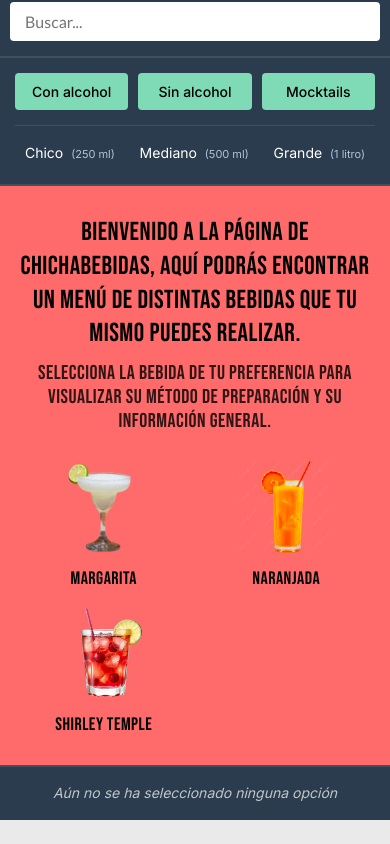
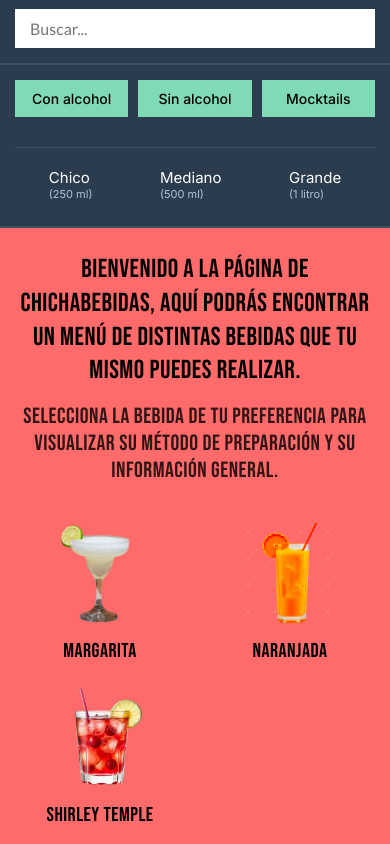
Before and after one commit to EdsonJC1604/Chichabebidas, a plain HTML site: page index.html in a window 390 px wide. Shown: the part 147-991 px from the top of the page. Before the commit the page ends 967 px from the top, so only its background shows below. Drawn offline with Linux system fonts and the light colour scheme.

Commit message:
Add files via upload

```diff
--- a/script.js
+++ b/script.js
@@ -1,4 +1,4 @@
-// Base de datos de recetas con las extensiones exactas de tus archivos
+// Base de datos corregida según tus archivos reales de la carpeta "imagenes"
 const bebidasData = [
     {
         id: 'margarita',
@@ -44,7 +44,7 @@ const bebidasData = [
         nombre: 'Tequila Sunrise',
         categoria: 'con-alcohol',
         subcategoria: 'tequila',
-        icono: 'teequila-sunrise.png',
+        icono: 'teequila-sunrise.jpeg', // Ajustado a tu archivo real con doble "e"
         imagenMain: 'teequila-sunrise-main.jpeg',
         descripcion: 'El Tequila Sunrise es un cóctel clásico elaborado con tequila, jugo de naranja y jarabe de granadina. Reconocido por su efecto visual en degradado —que evoca un amanecer—, combina sabores cítricos y dulces en una bebida refrescante, símbolo de la coctelería de los años setenta.',
         detallesHTML: `
@@ -52,7 +52,7 @@ const bebidasData = [
             <p><strong>Preparación típica:</strong> Directa en vaso alto (sin shaker)</p>
             <p><strong>Tiempo de preparación:</strong> 3–5 minutos</p>
             <p><strong>Servicio:</strong> Frío, con hielo, rodaja de naranja y cereza</p><br>
-            <p><strong>Ingredientes y preparación:</strong> Una receta estándar incluye 45 ml de tequila, 90 ml de jugo de naranja natural y 15 ml de granadina. Se vierte la tequila con el jugo sobre hielo en un vaso largo y luego se añade lentamente la granadina para crear el característico degradado rojizo. Se decora con una rodaja de naranja y una cereza marrasquino.</p>
+            <p><strong>Ingredientes y preparación:</strong> Una receta estándar incluye 45 ml de tequila, 90 ml de jugo de naranja natural y 15 ml de granadina. Se vierte el tequila con el jugo sobre hielo en un vaso largo y luego se añade lentamente la granadina.</p>
         `
     },
     {
@@ -65,7 +65,7 @@ const bebidasData = [
         descripcion: 'El mojito es un cóctel clásico cubano elaborado con ron blanco, jugo de lima, menta fresca, azúcar y agua con gas. Su equilibrio entre dulzura, acidez y frescura lo ha convertido en una de las bebidas veraniegas más populares del mundo y un ícono de la coctelería caribeña.',
         detallesHTML: `
             <p><strong>Ingredientes tradicionales:</strong> Menta (Hierba Buena), jugo de lima, azúcar, soda, hielo.</p><br>
-            <p><strong>Elaboración clásica:</strong> Para un mojito tradicional se colocan hojas de menta y azúcar en un vaso alto y se presionan suavemente para liberar los aceites. Se añaden jugo de lima y ron blanco, se mezcla, se incorpora hielo picado y se completa con soda. Se decora con una ramita de menta y una rodaja de lima. La clave está en no triturar excesivamente la menta para evitar amargor.</p>
+            <p><strong>Elaboración clásica:</strong> Se colocan hojas de menta y azúcar en un vaso alto y se presionan suavemente. Se añaden jugo de lima y ron blanco, se mezcla, se incorpora hielo picado y se completa con soda.</p>
         `
     },
     {
@@ -78,7 +78,7 @@ const bebidasData = [
         descripcion: 'La Piña Colada es un cóctel tropical elaborado con ron, crema de coco y jugo de piña, tradicionalmente servido con hielo. Es una bebida emblemática del Caribe, asociada especialmente con Puerto Rico, donde se considera la bebida nacional.',
         detallesHTML: `
             <p><strong>Ingredientes principales:</strong> Ron blanco, crema de coco, jugo de piña.</p><br>
-            <p><strong>Preparación:</strong> Se prepara en licuadora mezclando ron, crema de coco y jugo de piña con hielo hasta lograr una textura cremosa. Algunas versiones sustituyen el ron blanco por ron dorado o añaden leche condensada para mayor dulzura.</p>
+            <p><strong>Preparación:</strong> Se prepara en licuadora mezclando ron, crema de coco y jugo de piña con hielo hasta lograr una textura cremosa. Se decora con un triángulo de piña natural.</p>
         `
     },
     {
@@ -88,11 +88,11 @@ const bebidasData = [
         subcategoria: 'vodka',
         icono: 'moscow-mule.png',
         imagenMain: 'moscow-mule-main.jpg',
-        descripcion: 'El Moscow Mule es un cóctel clásico elaborado con vodka, cerveza de jengibre y jugo de lima, tradicionalmente servido en una taza de cobre. Se destaca por su sabor fresco, picante y ligeramente cítrico. Popularizado en Estados Unidos en la década de 1940, ayudó a impulsar el consumo de vodka en el país.',
+        descripcion: 'El Moscow Mule es un cóctel clásico elaborado con vodka, cerveza de jengibre y jugo de lima, tradicionalmente servido en una taza de cobre. Se destaca por su sabor fresco, picante y ligeramente cítrico.',
         detallesHTML: `
-            <p><strong>Mezcladores:</strong> Cerveza de jengibre y jugo de lima.</p>
-            <p><strong>Vaso típico:</strong> Taza de cobre.</p><br>
-            <p><strong>Preparación y presentación:</strong> Para elaborarlo, se mezcla vodka con jugo fresco de lima y se completa con cerveza de jengibre sobre hielo picado o en cubos. La bebida se sirve en una taza de cobre, que conserva el frío y resalta la sensación refrescante. Puede decorarse con una rodaja de lima o una ramita de menta.</p>
+            <p><strong>Mezcladores:</strong> Cerveza de jengibre y jugo de lima</p>
+            <p><strong>Vaso típico:</strong> Taza de cobre para mantener el frío extremo</p><br>
+            <p><strong>Preparación:</strong> Se mezcla vodka con jugo fresco de lima y se completa con cerveza de jengibre (ginger beer) sobre hielo picado. Se decora con una rodaja de lima.</p>
         `
     },
     {
@@ -104,16 +104,8 @@ const bebidasData = [
         imagenMain: 'bloody-mary-main.jpeg',
         descripcion: 'El Bloody Mary es un cóctel clásico preparado principalmente con vodka y jugo de tomate. Se caracteriza por su sabor salado, ligeramente picante y refrescante. Es una bebida muy popular en desayunos tardíos (brunch) y reuniones sociales.',
         detallesHTML: `
-            <p><strong>Ingredientes principales:</strong> Vodka, jugo de tomate, Jugo de limón, Salsa Worcestershire, salsa picante, Sal y pimienta.</p>
-            <p><strong>Decoración tradicional:</strong> Tallo de apio, Rodaja de limón, Aceitunas o pepinillos.</p><br>
-            <p><strong>Procedimiento:</strong><br>
-            1. Llena un vaso alto con hielo.<br>
-            2. Agrega el vodka y el jugo de tomate.<br>
-            3. Incorpora el jugo de limón.<br>
-            4. Añade la salsa Worcestershire, la salsa picante, la sal y la pimienta.<br>
-            5. Mezcla suavemente con una cuchara larga hasta integrar todos los ingredientes.<br>
-            6. Decora con un tallo de apio y una rodaja de limón.<br>
-            7. Sirve inmediatamente.</p>
+            <p><strong>Ingredientes principales:</strong> Vodka, jugo de tomate, jugo de limón, salsa inglesa (Worcestershire), salsa picante, sal y pimienta.</p><br>
+            <p><strong>Decoración tradicional:</strong> Tallo de apio fresco, rodaja de limón y opcionalmente aceitunas.</p>
         `
     }
 ];
@@ -155,15 +147,15 @@ document.addEventListener('DOMContentLoaded', () => {
             <div class="drinks-grid">
                 <button class="drink-item-btn" data-drink="margarita">
                     <img src="imagenes/margarita.png" alt="Margarita">
-                    <span>MARGARITA</span>
+                    <span>Margarita</span>
                 </button>
                 <button class="drink-item-btn" data-drink="naranjada">
                     <img src="imagenes/naranjada.png" alt="Naranjada">
-                    <span>NARANJADA</span>
+                    <span>Naranjada</span>
                 </button>
                 <button class="drink-item-btn" data-drink="shirley-temple">
                     <img src="imagenes/Shirley-Temple.png" alt="Shirley Temple">
-                    <span>SHIRLEY TEMPLE</span>
+                    <span>Shirley Temple</span>
                 </button>
             </div>
         `;
@@ -199,7 +191,6 @@ document.addEventListener('DOMContentLoaded', () => {
                     } else {
                         seleccionActual.categoria = cat;
                         seleccionActual.subcategoria = null;
-                        seleccionActual.bebida = null;
 
                         const filtradas = bebidasData.filter(b => b.categoria === cat);
                         contentWrapper.innerHTML = `
@@ -228,7 +219,6 @@ document.addEventListener('DOMContentLoaded', () => {
 
                     const sub = btn.getAttribute('data-sub');
                     seleccionActual.subcategoria = sub;
-                    seleccionActual.bebida = null;
 
                     contentWrapper.innerHTML = `
                         <div class="welcome-text">
@@ -253,10 +243,9 @@ document.addEventListener('DOMContentLoaded', () => {
         lista.forEach(b => {
             const btn = document.createElement('button');
             btn.className = 'drink-item-btn';
-            // Se concatena la ruta de la carpeta "imagenes"
             btn.innerHTML = `
                 <img src="imagenes/${b.icono}" alt="${b.nombre}">
-                <span>${b.nombre.toUpperCase()}</span>
+                <span>${b.nombre}</span>
             `;
             btn.addEventListener('click', () => {
                 seleccionActual.bebida = b.nombre;
@@ -268,13 +257,12 @@ document.addEventListener('DOMContentLoaded', () => {
     }
 
     function mostrarFichaTecnicaReceta(bebida) {
-        // Se concatena la ruta de la carpeta "imagenes" al contenedor central principal
         contentWrapper.innerHTML = `
-            <div class="drink-detail-view" style="width: 100%; display: flex; gap: 30px; align-items: flex-start; text-align: left;">
-                <img src="imagenes/${bebida.imagenMain}" alt="${bebida.nombre}" style="width: 220px; height: auto; border-radius: 6px; box-shadow: 0 6px 15px rgba(0,0,0,0.25);">
+            <div class="drink-detail-view" style="width: 100%; display: flex; gap: 20px; align-items: flex-start; text-align: left;">
+                <img src="imagenes/${bebida.imagenMain}" alt="${bebida.nombre}" style="width: 160px; height: auto; border-radius: 6px; box-shadow: 0 6px 15px rgba(0,0,0,0.25);">
                 <div style="flex: 1;">
-                    <h2 style="font-family: 'Bebas Neue', sans-serif; font-size: 38px; margin-bottom: 15px; letter-spacing: 1px;">${bebida.nombre.toUpperCase()}</h2>
-                    <p style="font-family: 'Lato', sans-serif; font-size: 16px; margin-bottom: 20px; line-height: 1.5; color: #1a1a1a;">${bebida.descripcion}</p>
+                    <h2 style="font-family: 'Bebas Neue', sans-serif; font-size: 34px; margin-bottom: 12px;">${bebida.nombre.toUpperCase()}</h2>
+                    <p style="font-family: 'Lato', sans-serif; font-size: 16px; margin-bottom: 15px; line-height: 1.5; color: #1a1a1a;">${bebida.descripcion}</p>
                     <div class="receta-cuerpo-detalles" style="font-family: 'Lato', sans-serif; font-size: 15px; color: #000;">
                         ${bebida.detallesHTML}
                     </div>
--- a/style.css
+++ b/style.css
@@ -22,32 +22,32 @@ body {
     justify-content: center;
     align-items: center;
     min-height: 100vh;
-    padding: 10px;
+    padding: 20px;
 }
 
-/* CONTENEDOR PRINCIPAL RESPONSIVO */
+/* CONTENEDOR PRINCIPAL: Ahora es flexible */
 .app-container {
     width: 100%;
-    max-width: 1100px;
+    max-width: 1024px;
     min-height: 640px;
-    height: auto; /* Permite crecer si el contenido lo requiere en móviles */
+    height: auto;
     background-color: var(--azul-acero-oscuro);
     display: flex;
     flex-direction: column;
     overflow: hidden;
     box-shadow: 0 12px 40px rgba(0,0,0,0.3);
-    border-radius: 8px;
+    border-radius: 4px;
 }
 
-/* ESTRUCTURA DEL ENCABEZADO */
+/* ENCABEZADO RESPONSIVO */
 .main-header {
     display: flex;
     align-items: center;
     justify-content: space-between;
-    padding: 15px 20px;
+    padding: 15px 30px;
     background-color: var(--azul-acero-oscuro);
     border-bottom: 2px solid rgba(255, 255, 255, 0.1);
-    flex-wrap: wrap; /* Permite bajar elementos si no caben */
+    flex-wrap: wrap;
     gap: 15px;
 }
 
@@ -64,8 +64,8 @@ body {
 }
 
 .logo-ellipse {
-    width: 100px;
-    height: 65px;
+    width: 110px;
+    height: 70px;
     background-color: var(--plata-cromado);
     border-radius: 50%;
     display: flex;
@@ -83,7 +83,7 @@ body {
 
 .main-title {
     font-family: 'Bebas Neue', sans-serif;
-    font-size: 36px;
+    font-size: 42px;
     letter-spacing: 2px;
     color: var(--blanco);
     font-weight: 400;
@@ -93,8 +93,7 @@ body {
 /* Barra de Búsqueda */
 .search-container {
     position: relative;
-    width: 100%;
-    max-width: 220px;
+    width: 220px;
 }
 
 #search-input {
@@ -104,7 +103,6 @@ body {
     font-size: 16px;
     border: none;
     outline: none;
-    border-radius: 4px;
 }
 
 .search-dropdown {
@@ -133,7 +131,7 @@ body {
     background-color: #f0f0f0;
 }
 
-/* CONTENEDOR DE CONTENIDO (Escritorio por defecto) */
+/* CONTENEDOR INTERNO */
 .main-content {
     display: flex;
     flex: 1;
@@ -142,11 +140,11 @@ body {
 
 /* MENÚ IZQUIERDO */
 .sidebar-left {
-    width: 180px;
+    width: 160px;
     display: flex;
     flex-direction: column;
     justify-content: space-between;
-    padding: 20px 15px;
+    padding: 20px 10px;
     background-color: var(--azul-acero-oscuro);
     gap: 20px;
 }
@@ -154,21 +152,20 @@ body {
 .category-buttons {
     display: flex;
     flex-direction: column;
-    gap: 15px;
+    gap: 20px;
 }
 
 .category-btn {
     background-color: var(--acento-menta);
     color: var(--negro-texto);
     border: none;
-    padding: 12px 10px;
+    padding: 15px 10px;
     font-family: 'Inter', sans-serif;
     font-weight: 500;
-    font-size: 15px;
+    font-size: 16px;
     cursor: pointer;
     text-align: center;
-    border-radius: 4px;
-    transition: background-color 0.2s, transform 0.1s;
+    transition: background-color 0.2s;
 }
 
 .category-btn:hover, .category-btn.active {
@@ -181,19 +178,17 @@ body {
     flex-direction: column;
     border-top: 1px solid rgba(255,255,255,0.1);
     padding-top: 15px;
-    gap: 5px;
 }
 
 .size-btn {
     background: transparent;
     color: var(--blanco);
     border: none;
-    padding: 8px 5px;
+    padding: 10px 5px;
     font-family: 'Inter', sans-serif;
-    font-size: 14px;
+    font-size: 15px;
     cursor: pointer;
     text-align: left;
-    border-radius: 4px;
     transition: background 0.2s;
 }
 
@@ -212,7 +207,7 @@ body {
 .center-panel {
     flex: 1;
     background-color: var(--acento-coral);
-    padding: 30px 20px;
+    padding: 35px 25px;
     display: flex;
     flex-direction: column;
     color: var(--negro-texto);
@@ -221,7 +216,7 @@ body {
 
 .welcome-text {
     text-align: center;
-    margin-bottom: 25px;
+    margin-bottom: 35px;
 }
 
 .welcome-text .headline {
@@ -229,12 +224,12 @@ body {
     font-size: 26px;
     letter-spacing: 0.5px;
     line-height: 1.3;
-    margin-bottom: 10px;
+    margin-bottom: 15px;
 }
 
 .welcome-text .subheadline {
     font-family: 'Bebas Neue', sans-serif;
-    font-size: 20px;
+    font-size: 22px;
     letter-spacing: 0.5px;
     color: rgba(0,0,0,0.8);
 }
@@ -245,7 +240,8 @@ body {
     gap: 25px;
     justify-items: center;
     align-items: center;
-    margin: auto 0;
+    margin-top: auto;
+    margin-bottom: auto;
     width: 100%;
 }
 
@@ -266,17 +262,16 @@ body {
 }
 
 .drink-item-btn img {
-    height: 100px;
+    height: 110px;
     width: auto;
     object-fit: contain;
 }
 
 .drink-item-btn span {
     font-family: 'Bebas Neue', sans-serif;
-    font-size: 18px;
+    font-size: 20px;
     letter-spacing: 0.5px;
     color: var(--negro-texto);
-    text-align: center;
 }
 
 /* BARRA LATERAL DERECHA INFORMATIVA */
@@ -291,46 +286,37 @@ body {
 
 #info-status-panel {
     font-family: 'Inter', sans-serif;
-    font-size: 14px;
+    font-size: 15px;
     color: var(--blanco);
     line-height: 1.6;
+    text-align: left;
 }
 
 .status-empty {
     font-style: italic;
     opacity: 0.7;
-    margin-top: 20px;
-    text-align: center;
+    margin-top: 40px;
+    text-align: center !important;
 }
 
-/* Ficha técnica interna responsiva */
+/* Fichas técnicas internas */
 .drink-detail-view {
-    width: 100%;
     display: flex;
     flex-direction: row;
     gap: 25px;
-    align-items: flex-start;
-    text-align: left;
-}
-
-.drink-detail-view img {
-    width: 180px;
-    height: auto;
-    border-radius: 6px;
-    box-shadow: 0 6px 15px rgba(0,0,0,0.25);
 }
 
 .drink-detail-view h2 {
     font-family: 'Bebas Neue', sans-serif;
-    font-size: 34px;
-    margin-bottom: 12px;
+    font-size: 38px;
+    margin-bottom: 15px;
     letter-spacing: 1px;
 }
 
 .drink-detail-view p {
     font-family: 'Lato', sans-serif;
-    font-size: 16px;
-    line-height: 1.5;
+    font-size: 17px;
+    line-height: 1.6;
     font-weight: 400;
 }
 
@@ -338,42 +324,70 @@ body {
     display: none !important;
 }
 
+/* ==========================================================================
+   MEDIA QUERIES PARA CELULARES Y DISPOSITIVOS ANDROID
+   ========================================================================== */
+@media (max-width: 800px) {
+    body {
+        padding: 0;
+    }
 
-/* ==========================================================================
-   MEDIA QUERIES PARA ADAPTACIÓN (TABLETAS Y CELULARES)
-   ========================================================================== */
+    .app-container {
+        min-height: 100vh;
+    }
 
-/* 1. TABLETAS (Pantallas menores a 850px) */
-@media (max-width: 850px) {
+    .main-header {
+        flex-direction: column;
+        align-items: center;
+        padding: 15px;
+    }
+
+    .main-title {
+        font-size: 34px;
+    }
+
+    .search-container {
+        width: 100%;
+    }
+
     .main-content {
-        flex-direction: column; /* Apila las barras laterales arriba y abajo */
+        flex-direction: column; /* Apila las secciones verticalmente en Android */
     }
 
     .sidebar-left {
         width: 100%;
-        flex-direction: row; /* Coloca categorías y tamaños uno al lado del otro */
         padding: 15px;
         border-bottom: 2px solid rgba(255, 255, 255, 0.1);
     }
 
     .category-buttons {
-        flex-direction: row; /* Botones en fila horizontal */
-        flex-wrap: wrap;
+        flex-direction: row;
+        justify-content: space-around;
         gap: 10px;
+    }
+
+    .category-btn {
+        padding: 10px;
+        font-size: 14px;
+        flex: 1;
     }
 
     .size-selector-container {
         flex-direction: row;
+        justify-content: space-around;
         border-top: none;
-        border-left: 1px solid rgba(255,255,255,0.2);
-        padding-top: 0;
-        padding-left: 15px;
-        align-items: center;
+        border-top: 1px solid rgba(255,255,255,0.1);
+        margin-top: 10px;
+        padding-top: 10px;
     }
 
-    .size-btn .ml-label {
-        display: inline; /* En tabletas muestra el texto en una sola línea */
-        margin-left: 4px;
+    .center-panel {
+        padding: 25px 15px;
+    }
+
+    .drinks-grid {
+        grid-template-columns: repeat(2, 1fr); /* 2 columnas perfectas en móvil */
+        gap: 20px;
     }
 
     .sidebar-right {
@@ -384,72 +398,12 @@ body {
     }
 
     .status-empty {
-        margin-top: 0;
-    }
-}
-
-/* 2. CELULARES (Pantallas menores a 550px) */
-@media (max-width: 550px) {
-    body {
-        padding: 0; /* Aprovecha al 100% la pantalla del celular */
+        margin-top: 10px;
     }
 
-    .app-container {
-        border-radius: 0; /* Quita los bordes redondeados en teléfonos */
-    }
-
-    .main-header {
-        flex-direction: column; /* Centra todo verticalmente en la cabecera */
-        align-items: center;
-        padding: 15px 10px;
-    }
-
-    .main-title {
-        font-size: 32px;
-    }
-
-    .search-container {
-        max-width: 100%; /* El buscador ocupa todo el ancho disponible */
-    }
-
-    .sidebar-left {
-        flex-direction: column; /* Vuelve a vertical en celulares pequeños para que no se amontone */
-        gap: 15px;
-    }
-
-    .category-buttons {
-        width: 100%;
-    }
-
-    .category-btn {
-        flex: 1;
-        min-width: 100px;
-        font-size: 14px;
-        padding: 10px 5px;
-    }
-
-    .size-selector-container {
-        border-left: none;
-        border-top: 1px solid rgba(255,255,255,0.1);
-        padding-left: 0;
-        padding-top: 10px;
-        width: 100%;
-        justify-content: space-around;
-    }
-
-    /* Ajuste de la Ficha Técnica en Móviles */
     .drink-detail-view {
-        flex-direction: column; /* La imagen se posiciona arriba de la descripción */
+        flex-direction: column; /* Imagen arriba y texto abajo en fichas técnicas */
         align-items: center;
         text-align: center;
     }
-
-    .drink-detail-view img {
-        width: 150px; /* Reduce un poco el tamaño de la foto */
-    }
-
-    .drinks-grid {
-        grid-template-columns: repeat(2, 1fr); /* Dos columnas de bebidas fijas en celular */
-        gap: 15px;
-    }
 }
```
Also changed, not shown: index.html (+4 -1 lines).
